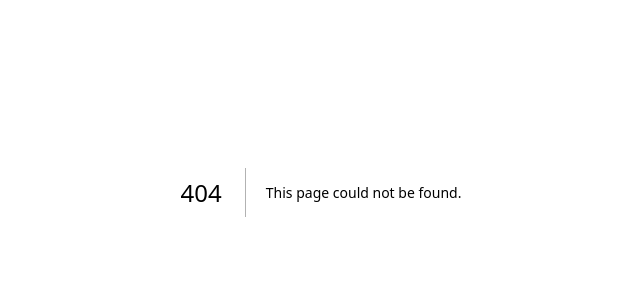
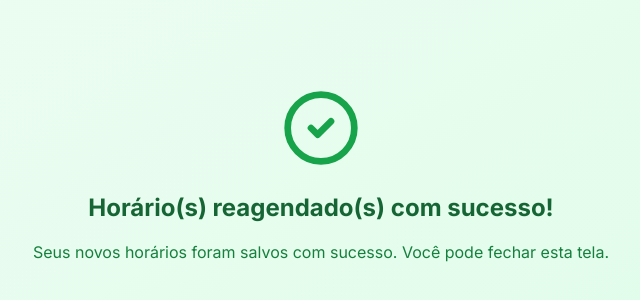
Before and after one commit to cbsalt/aula-magica-agendamento, a Next.js app: page /reschedule-success in a window 1280 px wide. Before the commit this address had no page. Shown: the part 208-508 px from the top of the page, without its empty margins (319-959 px from the left). Built offline with nearby package versions, Linux system fonts and the light colour scheme.

Commit message:
feat: created rescheduled success page

```diff
--- /dev/null
+++ b/app/reschedule-success/page.tsx
@@ -0,0 +1,18 @@
+"use client";
+
+import { CheckCircle2 } from "lucide-react";
+
+export default function RescheduleSuccess() {
+  return (
+    <div className="min-h-screen flex flex-col items-center justify-center bg-gradient-to-br from-green-50 to-green-100 p-4">
+      <CheckCircle2 className="text-green-600 w-20 h-20 mb-6" />
+      <h1 className="text-2xl font-bold text-green-800 mb-4">
+        Horário(s) reagendado(s) com sucesso!
+      </h1>
+      <p className="text-green-700 text-center mb-8">
+        Seus novos horários foram salvos com sucesso. Você pode fechar esta
+        tela.
+      </p>
+    </div>
+  );
+}
--- /dev/null
+++ b/app/reschedule/page.tsx
@@ -0,0 +1,29 @@
+import PublicBookingPage from "@/components/PublicBookingPage";
+import { findBooking, findBookingsByBatchId } from "@/modules/booking";
+import { findTeacherById } from "@/modules/teacher";
+import { notFound } from "next/navigation";
+
+export default async function ReschedulePage(props) {
+  const batchId = props.searchParams.batchId;
+  const bookingId = props.searchParams.bookingId;
+
+  let booking;
+
+  if (batchId) {
+    booking = await findBookingsByBatchId(batchId);
+  } else if (bookingId) {
+    booking = await findBooking(bookingId);
+  }
+
+  const teacherId = booking[0]?.teacherId;
+
+  const teacher = await findTeacherById(teacherId, {
+    paymentConfig: true,
+  });
+
+  if (!teacher) {
+    notFound();
+  }
+
+  return <PublicBookingPage teacher={teacher} />;
+}
```
